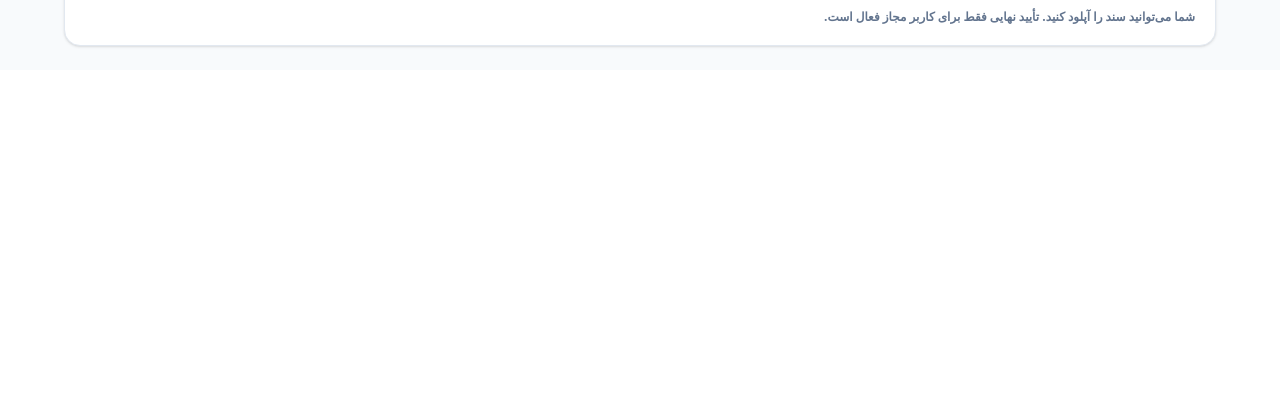
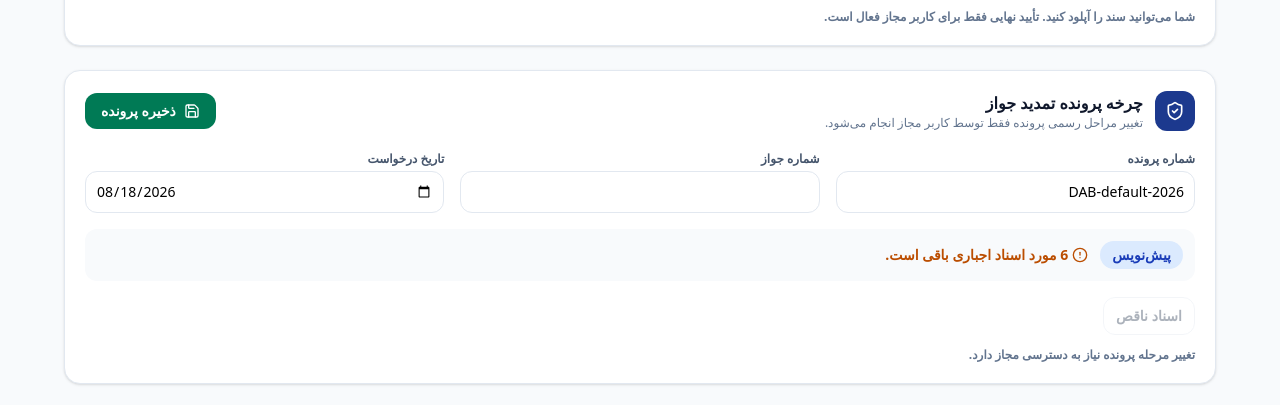
Before and after one commit to Norani375/Manochehr-norani, a Next.js app: page /dab-renewal in a window 1280 px wide. Shown: the part 3940-4345 px from the top of the page. Before the commit the page ends 4010 px from the top, so only its background shows below. Built offline with nearby package versions, Linux system fonts and the light colour scheme; no server answers; the database is empty.

Commit message:
feat: add DAB renewal application workflow
Add the DAB renewal application workflow with controlled status transitions and company-scoped audit data.

```diff
--- a/app/dab-renewal/page.tsx
+++ b/app/dab-renewal/page.tsx
@@ -2,6 +2,7 @@
 
 import DabLicenseRenewalForm from '@/components/DabLicenseRenewalForm';
 import DabRenewalCompliancePanel from '@/components/DabRenewalCompliancePanel';
+import DabRenewalApplicationWorkflow from '@/components/DabRenewalApplicationWorkflow';
 import { useCompany } from '@/lib/companyContext';
 
 export default function DabRenewalPage() {
@@ -12,6 +13,7 @@ export default function DabRenewalPage() {
       <div className="mx-auto max-w-6xl space-y-6">
         <DabLicenseRenewalForm companyId={activeCompanyId} />
         <DabRenewalCompliancePanel companyId={activeCompanyId} />
+        <DabRenewalApplicationWorkflow companyId={activeCompanyId} />
       </div>
     </main>
   );
--- /dev/null
+++ b/components/DabRenewalApplicationWorkflow.tsx
@@ -0,0 +1,145 @@
+'use client';
+
+import React, { useEffect, useMemo, useState } from 'react';
+import { CheckCircle2, CircleAlert, Save, ShieldCheck } from 'lucide-react';
+import { doc, onSnapshot, setDoc } from 'firebase/firestore';
+import { auth, db } from '@/lib/firebase';
+import {
+  DabRenewalApplication,
+  DabRenewalDocumentRecord,
+  DabRenewalStatus,
+  RenewalDocumentKey,
+  canSubmitDabRenewal,
+} from '@/lib/dabLicenseRenewalRequirements';
+
+interface Props { companyId?: string; }
+
+const STATUS_LABELS: Record<DabRenewalStatus, string> = {
+  draft: 'پیش‌نویس', documents_pending: 'اسناد ناقص', ready_for_submission: 'آماده ارسال',
+  submitted: 'ارسال شده', under_dab_review: 'تحت بررسی د افغانستان بانک',
+  additional_information_requested: 'درخواست معلومات اضافی', approved: 'تأیید شده',
+  rejected: 'رد شده', completed: 'تکمیل شده',
+};
+
+const NEXT: Record<DabRenewalStatus, DabRenewalStatus[]> = {
+  draft: ['documents_pending'], documents_pending: ['ready_for_submission'],
+  ready_for_submission: ['submitted'], submitted: ['under_dab_review'],
+  under_dab_review: ['additional_information_requested', 'approved', 'rejected'],
+  additional_information_requested: ['documents_pending'], approved: ['completed'],
+  rejected: ['draft'], completed: [],
+};
+
+function initial(companyId: string): DabRenewalApplication {
+  return {
+    applicationId: `DAB-${companyId}-${new Date().getFullYear()}`,
+    companyId, licenseId: '', applicationDate: new Date().toISOString().slice(0, 10),
+    status: 'draft', majorChanges: false, notes: '',
+  };
+}
+
+export default function DabRenewalApplicationWorkflow({ companyId = 'default' }: Props) {
+  const [application, setApplication] = useState<DabRenewalApplication>(() => initial(companyId));
+  const [documents, setDocuments] = useState<DabRenewalDocumentRecord[]>([]);
+  const [verifiedKeys, setVerifiedKeys] = useState<RenewalDocumentKey[]>([]);
+  const [isAdmin, setIsAdmin] = useState(false);
+  const [message, setMessage] = useState('');
+  const [saving, setSaving] = useState(false);
+
+  useEffect(() => {
+    let active = true;
+    const run = async () => {
+      const user = auth.currentUser;
+      if (!user) return;
+      const token = await user.getIdTokenResult();
+      if (active) setIsAdmin(token.claims.admin === true);
+    };
+    void run();
+    return () => { active = false; };
+  }, []);
+
+  useEffect(() => {
+    const appRef = doc(db, 'companies', companyId, 'dabRenewalApplications', 'current');
+    const complianceRef = doc(db, 'settings', `dab_renewal_compliance_v1_${companyId}`);
+    const a = onSnapshot(appRef, snapshot => {
+      if (snapshot.exists()) setApplication(current => ({ ...current, ...snapshot.data() } as DabRenewalApplication));
+    });
+    const c = onSnapshot(complianceRef, snapshot => {
+      if (!snapshot.exists()) return;
+      const value = snapshot.data();
+      if (Array.isArray(value?.documents)) setDocuments(value.documents);
+      if (Array.isArray(value?.verifiedKeys)) setVerifiedKeys(value.verifiedKeys);
+      if (typeof value?.majorChanges === 'boolean') setApplication(current => ({ ...current, majorChanges: value.majorChanges }));
+    });
+    return () => { a(); c(); };
+  }, [companyId]);
+
+  const readiness = useMemo(
+    () => canSubmitDabRenewal(documents, application.majorChanges, verifiedKeys),
+    [documents, application.majorChanges, verifiedKeys],
+  );
+
+  const save = async () => {
+    const user = auth.currentUser;
+    if (!user) { setMessage('برای ذخیره باید وارد حساب شوید.'); return; }
+    try {
+      setSaving(true);
+      await setDoc(doc(db, 'companies', companyId, 'dabRenewalApplications', 'current'), {
+        ...application, companyId, updatedAt: new Date().toISOString(), lastActionBy: user.uid,
+      }, { merge: true });
+      setMessage('معلومات پرونده ذخیره شد.');
+    } catch {
+      setMessage('ذخیره معلومات پرونده موفق نشد.');
+    } finally { setSaving(false); }
+  };
+
+  const transition = async (status: DabRenewalStatus) => {
+    if (!isAdmin) { setMessage('تغییر مرحله پرونده فقط توسط کاربر مجاز انجام می‌شود.'); return; }
+    if (!NEXT[application.status].includes(status)) { setMessage('این تغییر مرحله از وضعیت فعلی مجاز نیست.'); return; }
+    if (status === 'ready_for_submission' && !readiness.ok) {
+      setMessage(`پرونده هنوز ${readiness.missing.length} مورد اجباری ناقص دارد.`); return;
+    }
+    const user = auth.currentUser;
+    if (!user) { setMessage('برای تغییر مرحله باید وارد حساب شوید.'); return; }
+    const now = new Date().toISOString();
+    const next = {
+      ...application, status,
+      submittedAt: status === 'submitted' ? now : application.submittedAt,
+      completedAt: status === 'completed' ? now : application.completedAt,
+    };
+    try {
+      setSaving(true);
+      const appRef = doc(db, 'companies', companyId, 'dabRenewalApplications', 'current');
+      await setDoc(appRef, { ...next, lastActionBy: user.uid, updatedAt: now }, { merge: true });
+      await setDoc(doc(db, 'companies', companyId, 'dabRenewalApplications', 'audit'), {
+        companyId, lastAction: { from: application.status, to: status, by: user.uid, at: now }, updatedAt: now,
+      }, { merge: true });
+      setApplication(next);
+      setMessage(`مرحله پرونده به «${STATUS_LABELS[status]}» تغییر کرد.`);
+    } catch { setMessage('تغییر مرحله پرونده ذخیره نشد.'); }
+    finally { setSaving(false); }
+  };
+
+  return (
+    <section className="dir-rtl rounded-2xl border border-slate-200 bg-white p-5 shadow-sm">
+      <div className="mb-5 flex flex-wrap items-center justify-between gap-3">
+        <div className="flex items-center gap-3">
+          <div className="rounded-xl bg-blue-900 p-2.5 text-white"><ShieldCheck className="h-5 w-5" /></div>
+          <div><h2 className="font-black text-slate-900">چرخه پرونده تمدید جواز</h2><p className="text-xs text-slate-500">تغییر مراحل رسمی پرونده فقط توسط کاربر مجاز انجام می‌شود.</p></div>
+        </div>
+        <button type="button" onClick={save} disabled={saving} className="flex items-center gap-2 rounded-xl bg-emerald-700 px-4 py-2 text-sm font-bold text-white disabled:opacity-50"><Save className="h-4 w-4" /> ذخیره پرونده</button>
+      </div>
+      <div className="grid gap-4 md:grid-cols-3">
+        <label><span className="mb-1 block text-xs font-bold text-slate-600">شماره پرونده</span><input value={application.applicationId} readOnly={!isAdmin} onChange={e => setApplication({ ...application, applicationId: e.target.value })} className="w-full rounded-xl border border-slate-200 p-2.5 text-sm" /></label>
+        <label><span className="mb-1 block text-xs font-bold text-slate-600">شماره جواز</span><input value={application.licenseId} onChange={e => setApplication({ ...application, licenseId: e.target.value })} className="w-full rounded-xl border border-slate-200 p-2.5 text-sm" /></label>
+        <label><span className="mb-1 block text-xs font-bold text-slate-600">تاریخ درخواست</span><input type="date" value={application.applicationDate} onChange={e => setApplication({ ...application, applicationDate: e.target.value })} className="w-full rounded-xl border border-slate-200 p-2.5 text-sm" /></label>
+      </div>
+      <div className="mt-4 flex flex-wrap items-center gap-3 rounded-xl bg-slate-50 p-3">
+        <span className="rounded-full bg-blue-100 px-3 py-1 text-sm font-black text-blue-800">{STATUS_LABELS[application.status]}</span>
+        {readiness.ok ? <span className="flex items-center gap-1 text-sm font-bold text-emerald-700"><CheckCircle2 className="h-4 w-4" /> اسناد اجباری تأیید شده‌اند.</span> : <span className="flex items-center gap-1 text-sm font-bold text-amber-700"><CircleAlert className="h-4 w-4" /> {readiness.missing.length} مورد اسناد اجباری باقی است.</span>}
+      </div>
+      {message && <div className="mt-3 rounded-xl bg-slate-100 p-3 text-sm font-bold text-slate-700">{message}</div>}
+      <div className="mt-4 flex flex-wrap gap-2">{NEXT[application.status].map(status => <button key={status} type="button" onClick={() => transition(status)} disabled={saving || !isAdmin} className="rounded-xl border border-slate-200 px-3 py-2 text-sm font-bold text-slate-700 disabled:opacity-40">{STATUS_LABELS[status]}</button>)}</div>
+      {!isAdmin && <p className="mt-3 text-xs font-bold text-slate-500">تغییر مرحله پرونده نیاز به دسترسی مجاز دارد.</p>}
+    </section>
+  );
+}
```
